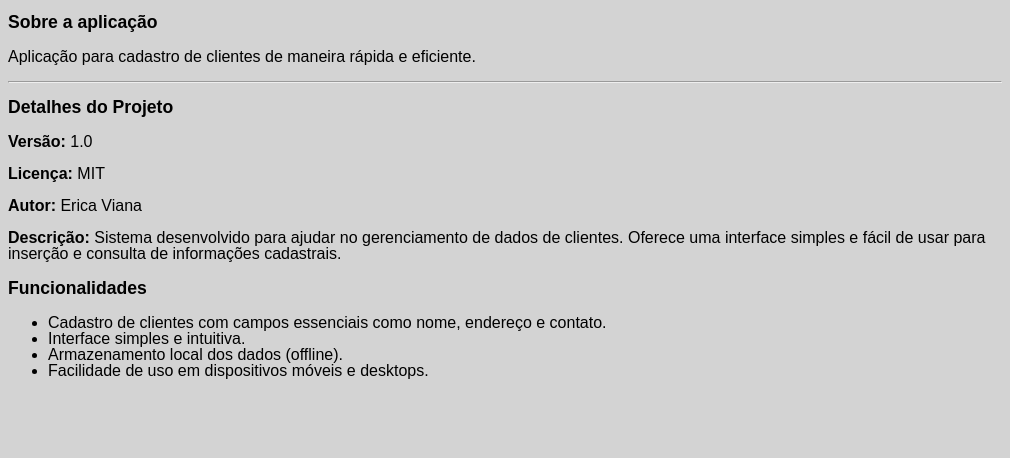
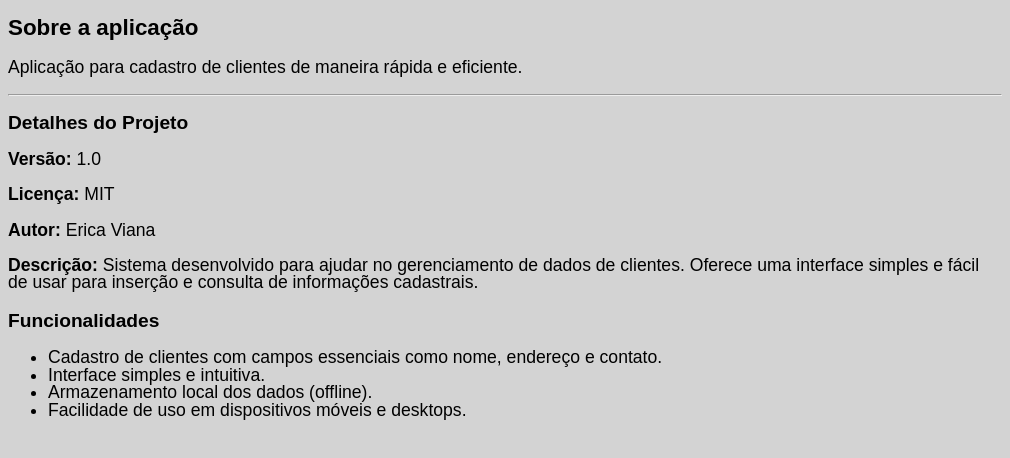
Before and after one commit to ericaviana12/cadastro, an Electron app: page src/views/sobre.html in a window 1010 px wide. Drawn offline with Linux system fonts and the light colour scheme.

Commit message:
Atualização

```diff
--- a/main.js
+++ b/main.js
@@ -50,7 +50,7 @@ function aboutWindow() {
   if (mainWindow) {
     about = new BrowserWindow({
       width: 700, // Largura
-      height: 700, // Altura
+      height: 500, // Altura
       autoHideMenuBar: true, // Esconder o menu do browser
       resizable: false, // Maximizar
       minimizable: false, // Minimizar
--- a/src/views/sobre.html
+++ b/src/views/sobre.html
@@ -11,14 +11,14 @@
             font-family: sans-serif;
         }
         h1 {
-            font-size: 1.1rem;
+            font-size: 1.4rem;
         }
         h2 {
-            font-size: 1.1rem;
+            font-size: 1.2rem;
         }
         p, ul {
-            font-size: 1rem;
-            line-height: 1rem;
+            font-size: 1.1rem;
+            line-height: 1.1rem;
         }
     </style>
 </head>
```
